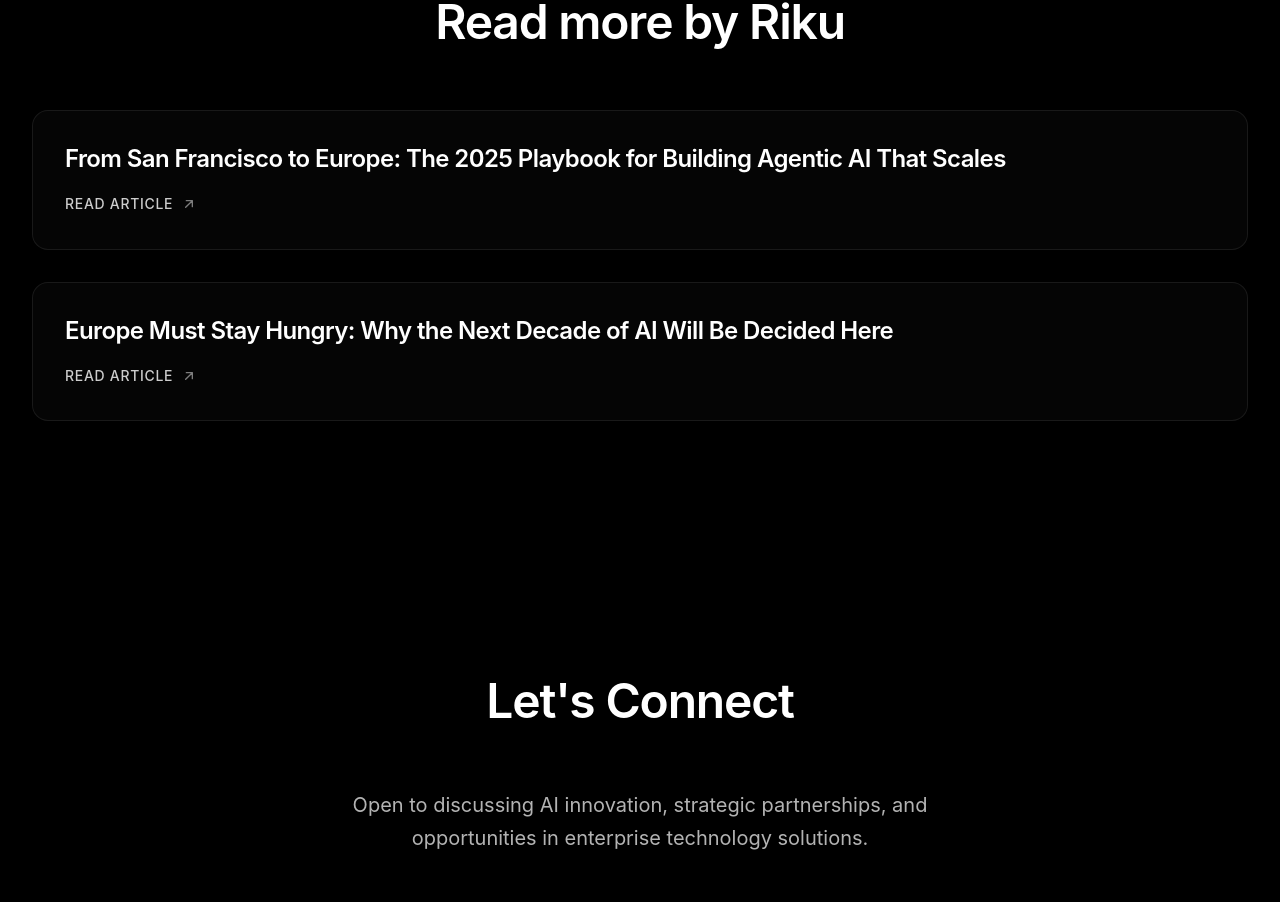
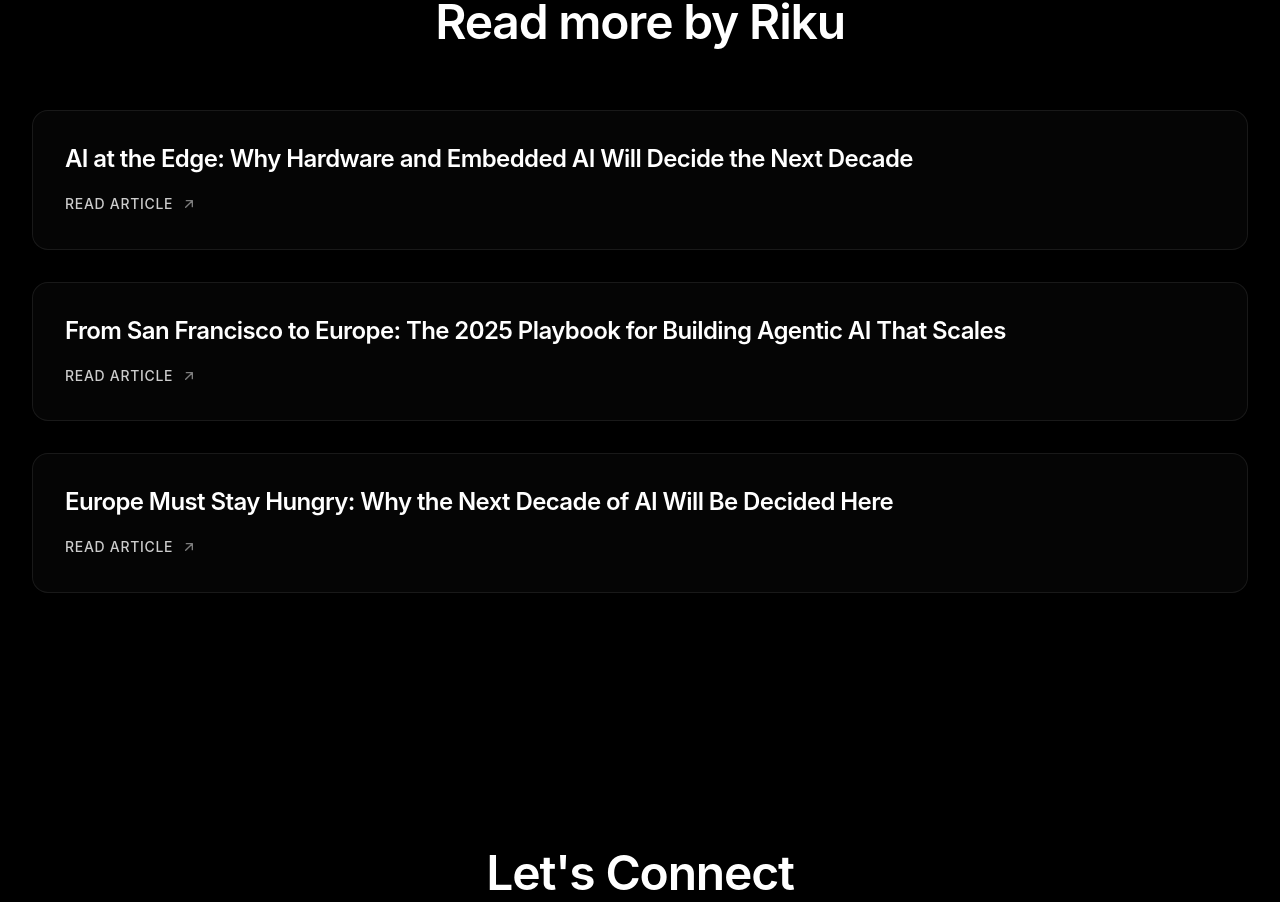
Before and after one commit to rikulauttia/rikulauttia.com, a React (Create React App) app: page / in a window 1280 px wide. Shown: the part 4748-5650 px from the top of the page. Built offline with nearby package versions, Linux system fonts and the light colour scheme; a web font is replaced by a local one.

Commit message:
feat: add new article to the articles section

```diff
--- a/src/App.js
+++ b/src/App.js
@@ -1,5 +1,8 @@
 /* App.js */
-import React, { useRef, useState } from "react";
+import React, {
+  useRef,
+  useState,
+} from 'react';
 
 import {
   motion,
@@ -7,8 +10,12 @@ import {
   useScroll,
   useSpring,
   useTransform,
-} from "framer-motion";
-import { FaGithub, FaLinkedinIn, FaTwitter } from "react-icons/fa";
+} from 'framer-motion';
+import {
+  FaGithub,
+  FaLinkedinIn,
+  FaTwitter,
+} from 'react-icons/fa';
 
 const HeroSection = () => {
   const { scrollY } = useScroll();
@@ -505,6 +512,11 @@ const App = () => {
   const articles = [
     {
       title:
+        "AI at the Edge: Why Hardware and Embedded AI Will Decide the Next Decade",
+      url: "https://rikulauttia.substack.com/p/ai-at-the-edge-why-hardware-and-embedded",
+    },
+    {
+      title:
         "From San Francisco to Europe: The 2025 Playbook for Building Agentic AI That Scales",
       url: "https://rikulauttia.substack.com/p/from-san-francisco-to-europe-the",
     },
```
